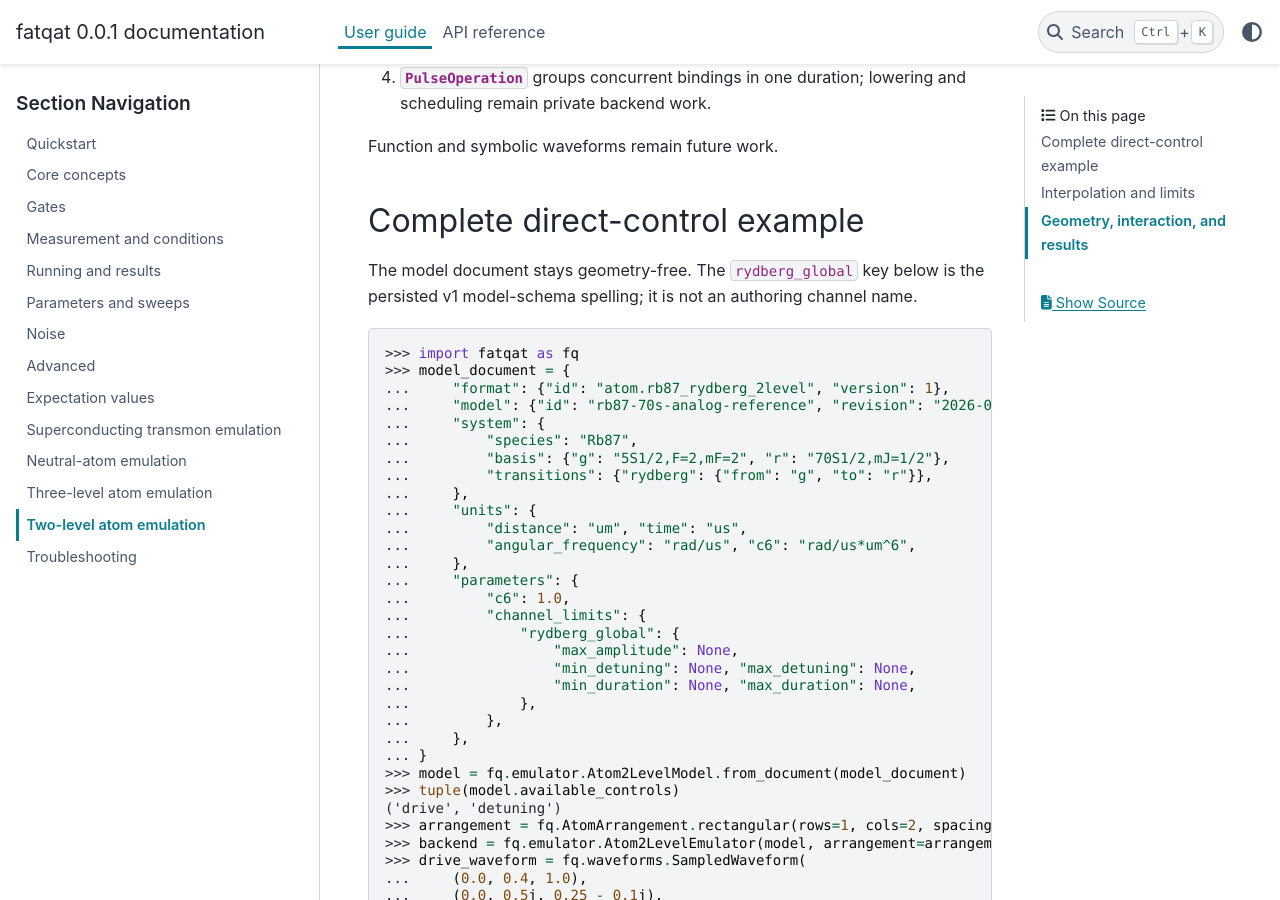
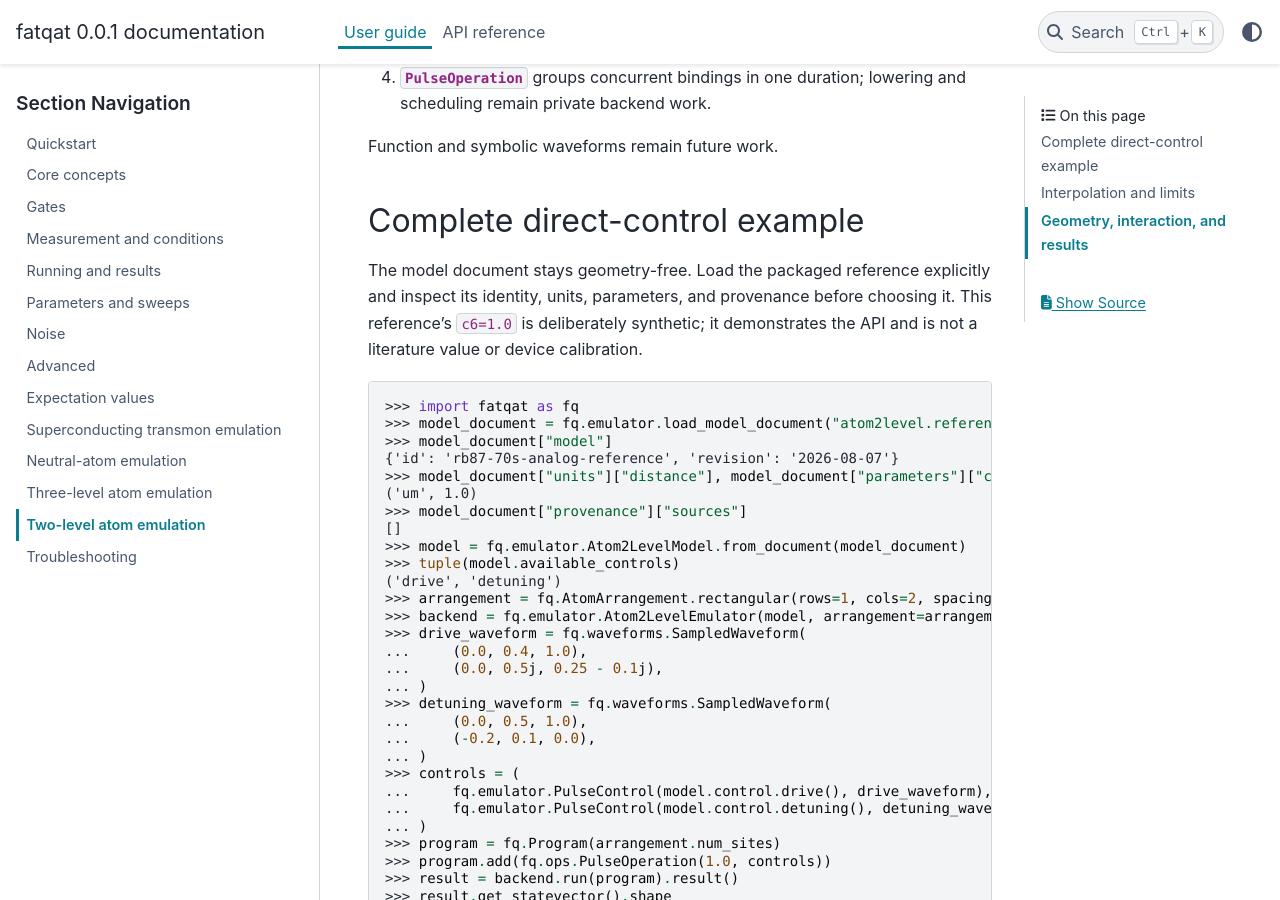
Before and after one commit to spaceqat/fatqat, a Sphinx documentation site: the page built from docs/sphinx/guide/atom-2level.md, in a window 1280 px wide and 900 px high, scrolled down 379 px. Built offline with Sphinx 7.4.7 and the PyData theme 0.15.4, drawn with Linux system fonts in a browser that asks for light colours; pages that are not in the unit, such as notebooks, are missing from menus.

Commit message:
Package reference model documents
- Add named Atom2, Atom3, and Transmon reference snapshots with explicit provenance.\n- Expose fresh mutable document discovery and loading without public resource paths.\n- Document the loader-first construction workflow and verify packaged resources.

````diff
--- a/docs/sphinx/guide/atom-2level.md
+++ b/docs/sphinx/guide/atom-2level.md
@@ -17,34 +17,20 @@ Function and symbolic waveforms remain future work.
 
 ## Complete direct-control example
 
-The model document stays geometry-free. The `rydberg_global` key below is the
-persisted v1 model-schema spelling; it is not an authoring channel name.
+The model document stays geometry-free. Load the packaged reference explicitly
+and inspect its identity, units, parameters, and provenance before choosing it.
+This reference's `c6=1.0` is deliberately synthetic; it demonstrates the API
+and is not a literature value or device calibration.
 
 ```{doctest}
 >>> import fatqat as fq
->>> model_document = {
-...     "format": {"id": "atom.rb87_rydberg_2level", "version": 1},
-...     "model": {"id": "rb87-70s-analog-reference", "revision": "2026-08-07"},
-...     "system": {
-...         "species": "Rb87",
-...         "basis": {"g": "5S1/2,F=2,mF=2", "r": "70S1/2,mJ=1/2"},
-...         "transitions": {"rydberg": {"from": "g", "to": "r"}},
-...     },
-...     "units": {
-...         "distance": "um", "time": "us",
-...         "angular_frequency": "rad/us", "c6": "rad/us*um^6",
-...     },
-...     "parameters": {
-...         "c6": 1.0,
-...         "channel_limits": {
-...             "rydberg_global": {
-...                 "max_amplitude": None,
-...                 "min_detuning": None, "max_detuning": None,
-...                 "min_duration": None, "max_duration": None,
-...             },
-...         },
-...     },
-... }
+>>> model_document = fq.emulator.load_model_document("atom2level.reference")
+>>> model_document["model"]
+{'id': 'rb87-70s-analog-reference', 'revision': '2026-08-07'}
+>>> model_document["units"]["distance"], model_document["parameters"]["c6"]
+('um', 1.0)
+>>> model_document["provenance"]["sources"]
+[]
 >>> model = fq.emulator.Atom2LevelModel.from_document(model_document)
 >>> tuple(model.available_controls)
 ('drive', 'detuning')
````
Also changed, not shown: docs/sphinx/api/atom-emulators.rst (+8 -5 lines), docs/sphinx/api/pulse-emulator.rst (+23 -11 lines), docs/sphinx/guide/atom-3level.md (+10 -20 lines), docs/sphinx/guide/superconducting-pulse.md (+9 -0 lines), 8 other files.
